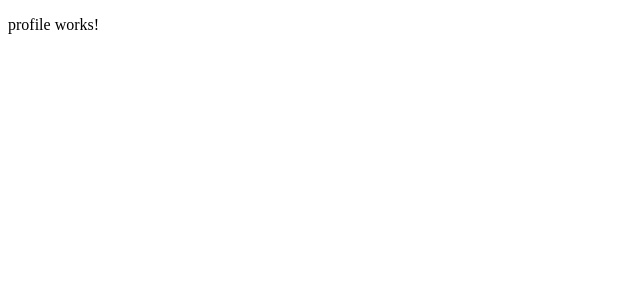
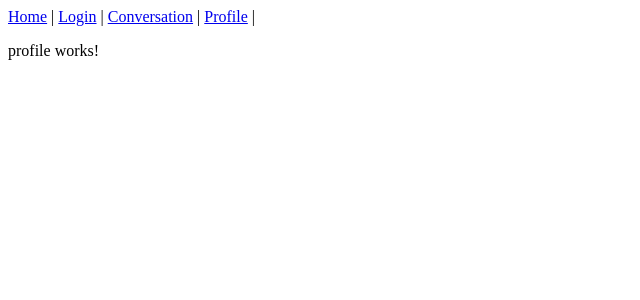
Before and after one commit to Egojose/platzinger, an Angular app: page /profile in a window 1280 px wide. Shown: the top 300 px of the page, without its empty margins (0-640 px from the left). Built offline with nearby package versions, Linux system fonts and the light colour scheme.

Commit message:
experimentos con variables

```diff
--- a/src/app/app.component.html
+++ b/src/app/app.component.html
@@ -1,3 +1,3 @@
 
-
+<app-menu></app-menu>
 <router-outlet></router-outlet>
--- a/src/app/home/home.component.ts
+++ b/src/app/home/home.component.ts
@@ -7,7 +7,11 @@ import { Component, OnInit } from '@angular/core';
 })
 export class HomeComponent implements OnInit {
 
-  constructor() { }
+  constructor() {
+    let c = 1;
+    let b = '2';
+    console.log(c + b);
+  }
 
   ngOnInit() {
   }
```
